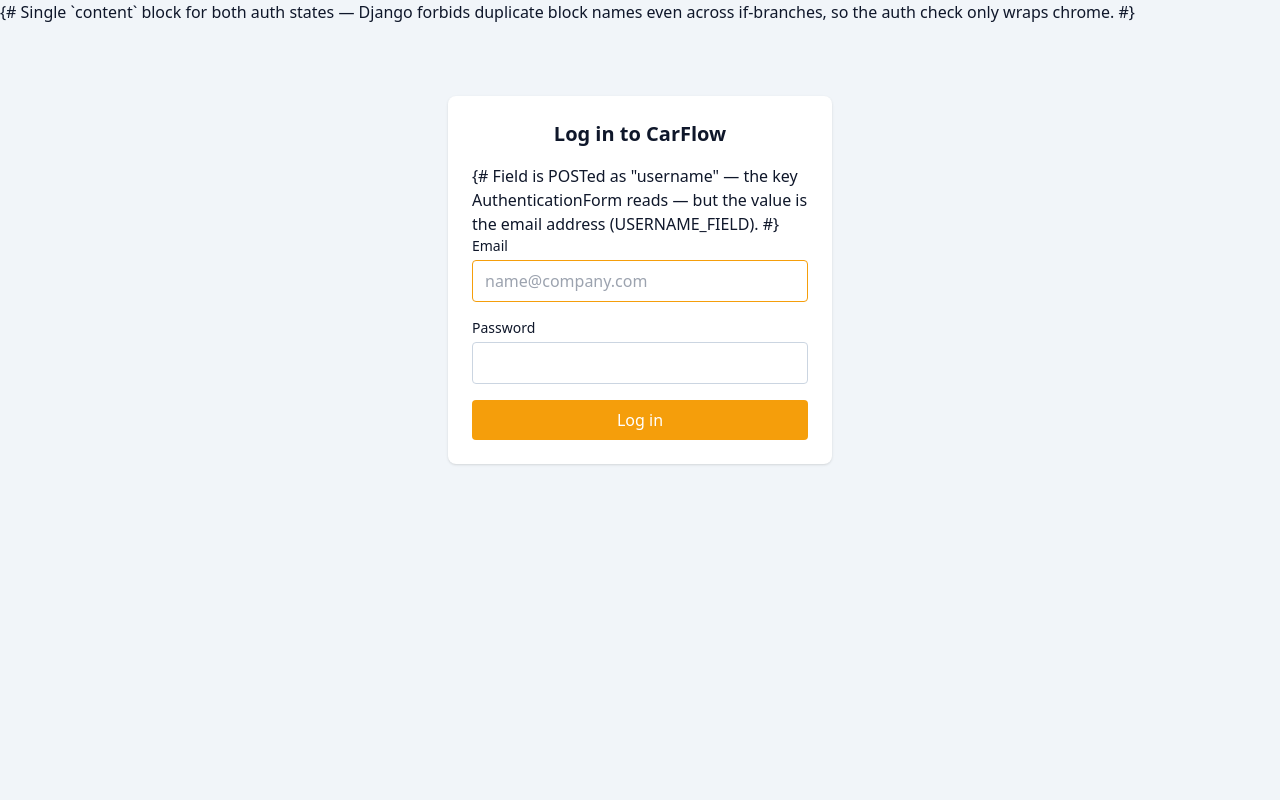
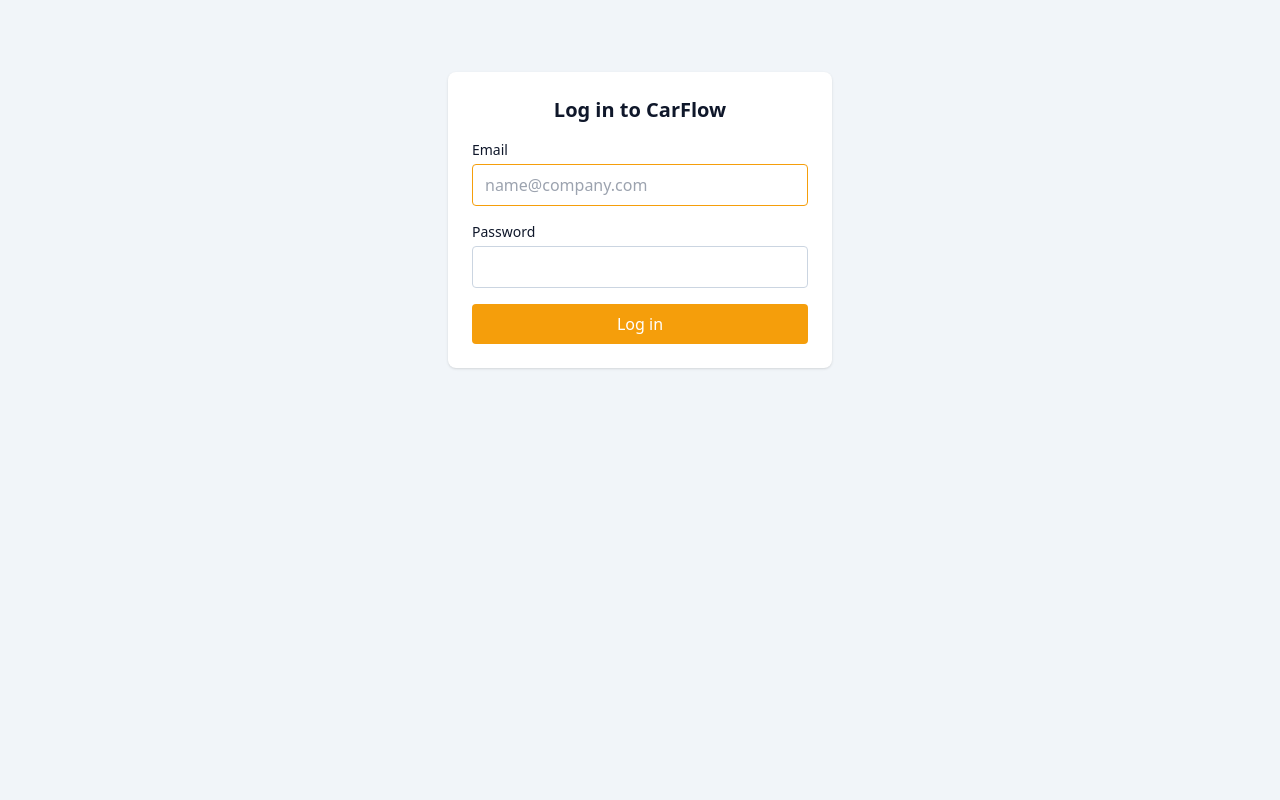
Before and after one commit to hakim402/car-flow, a Django app: page /accounts/login/ in a window 1280 px wide. Run offline with Django 5.2, Linux system fonts and the light colour scheme; parts of the project's set-up code (start-up, migrations or seed data) failed here and were passed over.

Commit message:
fix(templates): use {% comment %} for multi-line comments; normalize EOL
Django's template lexer tag_re ({#.*?#}, no DOTALL) only strips single-line {# #} comments; multi-line ones rendered as literal text on every page (raw comment blocks visible in dashboard/admin/login). Converted all multi-line comments to {% comment %} blocks, enforced LF for text files via .gitattributes, and normalized templates in the Docker build.

```diff
--- a/templates/accounts/login.html
+++ b/templates/accounts/login.html
@@ -14,8 +14,8 @@
     <form method="post" class="space-y-4">
         {% csrf_token %}
         <div>
-            {# Field is POSTed as "username" — the key AuthenticationForm
-               reads — but the value is the email address (USERNAME_FIELD). #}
+            {% comment %}Field is POSTed as "username" — the key AuthenticationForm
+               reads — but the value is the email address (USERNAME_FIELD).{% endcomment %}
             <label for="id_username" class="block text-sm font-medium mb-1">{% translate "Email" %}</label>
             <input type="email" name="username" id="id_username" required autofocus
                    autocomplete="username" placeholder="name@company.com"
--- a/templates/admin/index.html
+++ b/templates/admin/index.html
@@ -2,12 +2,12 @@
 
 {% load i18n %}
 
-{# Project override of Unfold's admin index (templates/ DIRS win over app
+{% comment %}Project override of Unfold's admin index (templates/ DIRS win over app
    loaders): renders the platform KPI cards supplied by
    UNFOLD["DASHBOARD_CALLBACK"] (admin_dashboard_callback, agent.md §8.1)
    above the standard app list + recent actions. Copy of Unfold's own
    admin/index.html structure plus the cards row; utility classes are
-   limited to ones present in Unfold's compiled CSS. #}
+   limited to ones present in Unfold's compiled CSS.{% endcomment %}
 
 {% block title %}{% if subtitle %}{{ subtitle }} | {% endif %}{{ title }} | {{ site_title|default:_('Django site admin') }}{% endblock %}
 
--- a/templates/base.html
+++ b/templates/base.html
@@ -9,8 +9,12 @@
 <body class="bg-slate-100 min-h-screen text-slate-900 antialiased">
 
 {% if user.is_authenticated %}
-{# Invisible safelist: classes toggled by the inline JS below must exist
-   literally in this file for the Tailwind scanner to generate them. #}
+{% comment %}
+Invisible safelist: classes toggled by the inline JS below must exist
+literally in this file for the Tailwind scanner to generate them.
+({% comment %} instead of {# #}: the template lexer strips only
+single-line {# #} comments.)
+{% endcomment %}
 <span class="hidden translate-x-0 ltr:-translate-x-full rtl:translate-x-full hidden opacity-0 opacity-100"></span>
 
 {# ============================= Sidebar ============================= #}
@@ -210,8 +214,10 @@
 
 {% endif %}
 
-{# Single `content` block for both auth states — Django forbids duplicate
-   block names even across if-branches, so the auth check only wraps chrome. #}
+{% comment %}
+Single `content` block for both auth states — Django forbids duplicate
+block names even across if-branches, so the auth check only wraps chrome.
+{% endcomment %}
 <main class="mx-auto w-full max-w-7xl px-4 py-6 sm:px-6 lg:px-8 {% if user.is_authenticated %}flex-1{% endif %}">
     {% if messages %}
         <div class="mb-4 space-y-2">
```
Also changed, not shown: 2 other files.
